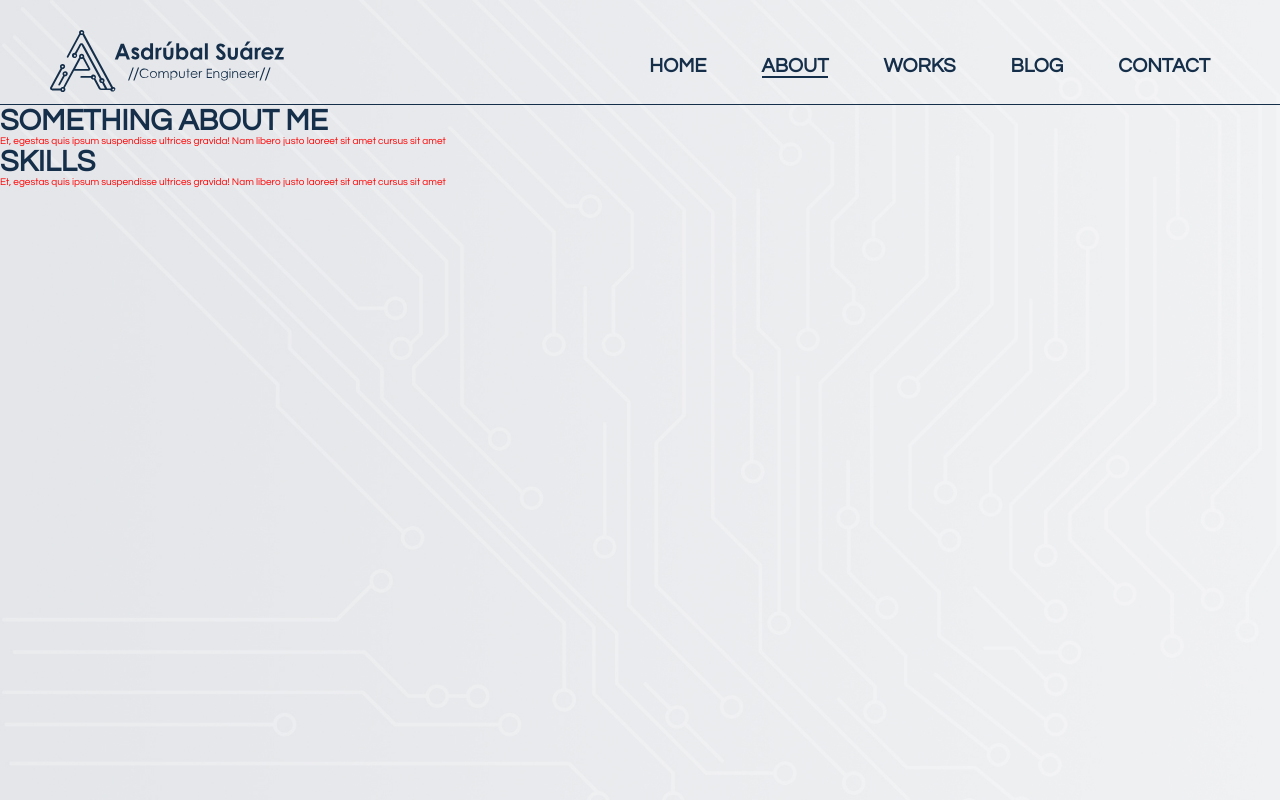
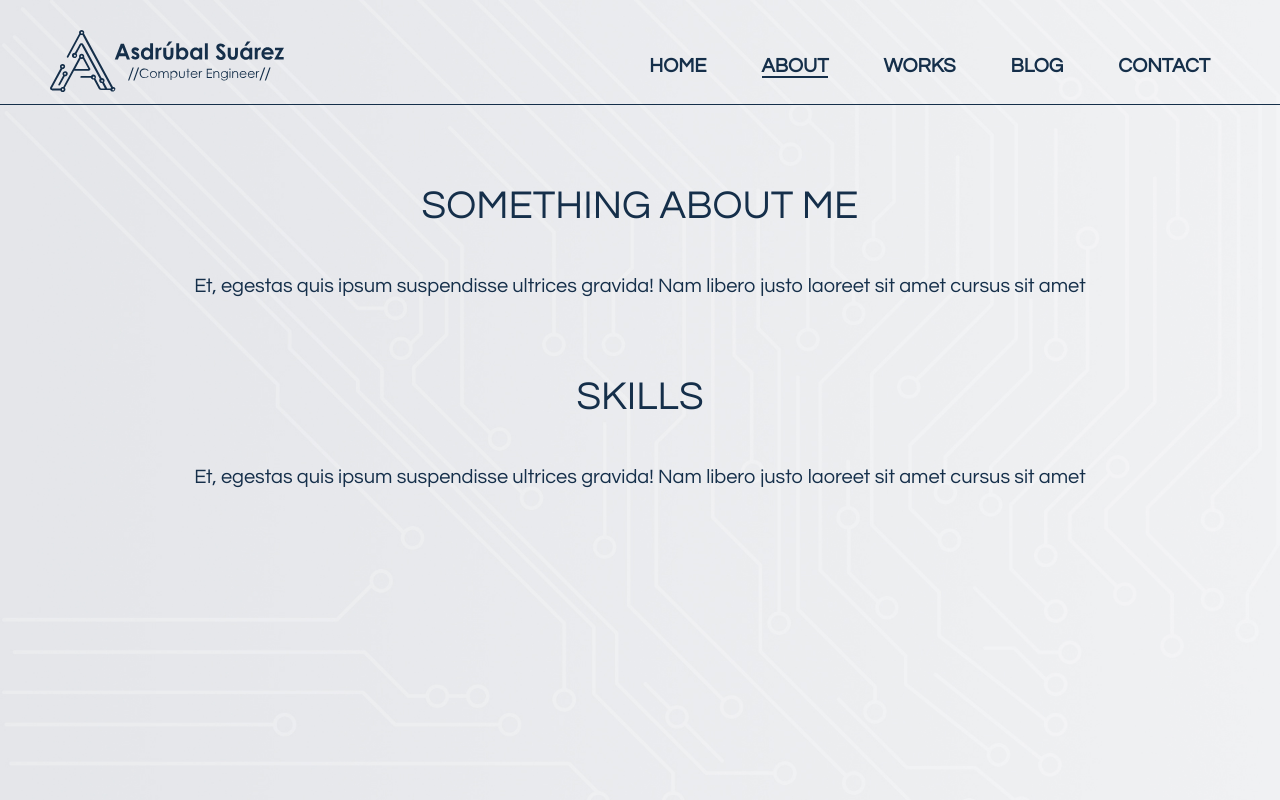
Before and after one commit to asdrubalivan/asdrubalivan.github.io, a Gatsby site: page /about in a window 1280 px wide. Built offline with nearby package versions, Linux system fonts and the light colour scheme; Gatsby itself is replaced by a stand-in of ours.

Commit message:
Adding styles for AboutParagraph component

```diff
--- a/src/components/aboutparagraph.js
+++ b/src/components/aboutparagraph.js
@@ -3,12 +3,19 @@ import styled from 'styled-components'
 
 const Title = styled.h2`
   color: ${props => props.theme.darkBlue};
-  font-size: 3rem;
+  font-size: 4rem;
   text-transform: uppercase;
+  text-align: center;
+  margin-top: 8rem;
+  margin-bottom: 5rem;
+  font-weight: 300;
 `
 
 const Text = styled.p`
-  color: red;
+  color: ${props => props.theme.darkBlue};
+  text-align: center;
+  font-size: 2rem;
+  font-weight: 100;
 `
 
 const AboutParagraph = ({ children, title }) => (
```
